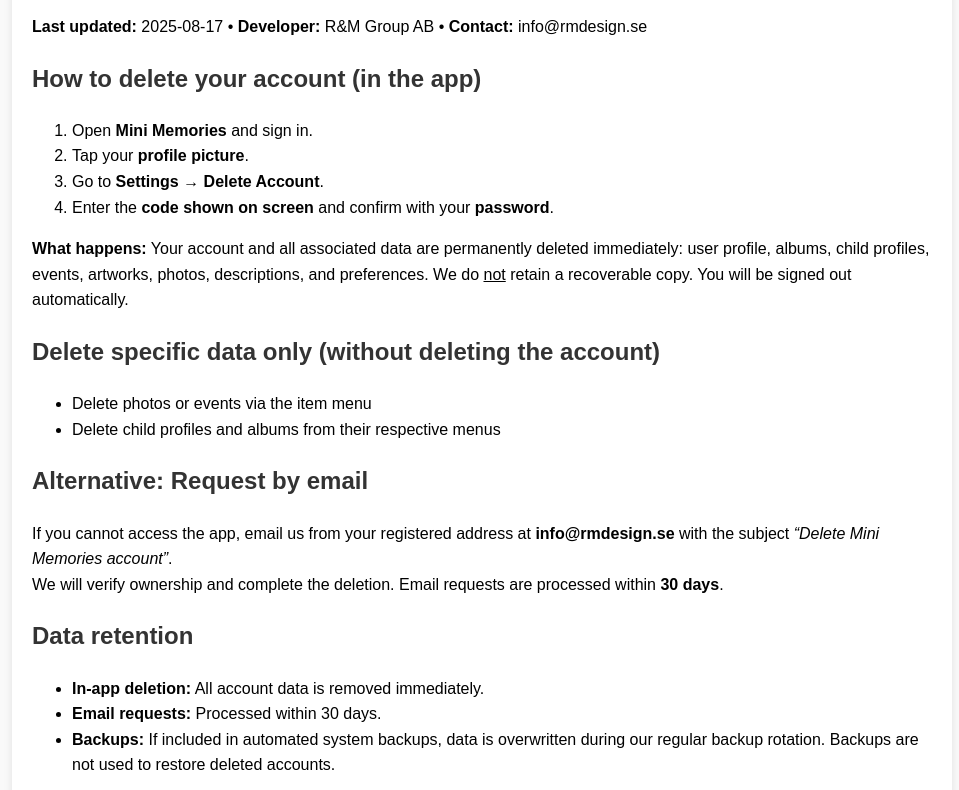
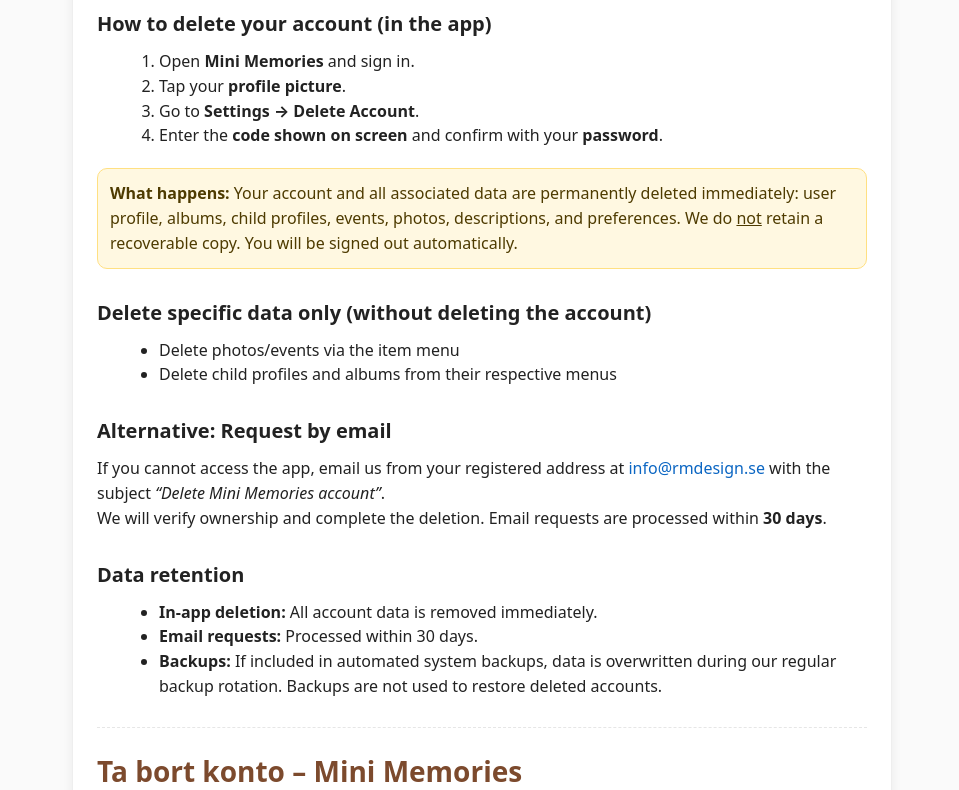
Before and after one commit to MalinPatriksson/delete-account, a plain HTML site: page index.html in a window 1280 px wide. Shown: the part 160-950 px from the top of the page, without its empty margins (158-1117 px from the left). Drawn offline with Linux system fonts and the light colour scheme.

Commit message:
Update index.html

```diff
--- a/index.html
+++ b/index.html
@@ -1,45 +1,51 @@
-<!DOCTYPE html>
+<!doctype html>
 <html lang="en">
 <head>
-  <meta charset="UTF-8">
-  <meta name="viewport" content="width=device-width, initial-scale=1.0">
+  <meta charset="utf-8" />
+  <meta name="viewport" content="width=device-width,initial-scale=1" />
   <title>Delete Account – Mini Memories</title>
   <style>
-    body {
-      font-family: Arial, sans-serif;
-      line-height: 1.6;
-      margin: 0;
-      padding: 0;
-      min-height: 100vh;
-      display: flex;
-      justify-content: center;
-      align-items: flex-start; /* ändra till center om du vill ha HELT centrerat på höjden också */
-      background: #f9f9f9;
+    :root{--bg:#fafafa;--card:#ffffff;--txt:#222;--muted:#666;--brand:#7c4a2d;}
+    body{
+      margin:0;
+      background:var(--bg);
+      color:var(--txt);
+      font:16px/1.55 system-ui,-apple-system,Segoe UI,Roboto,Helvetica,Arial,sans-serif;
+      min-height:100vh;
+      display:flex;
+      justify-content:center;
+      align-items:flex-start; /* ändra till center för helt mitt på skärmen */
     }
-    .container {
-      max-width: 900px;
-      padding: 40px 20px;
-      background: #fff;
-      box-shadow: 0 2px 8px rgba(0,0,0,0.1);
-      border-radius: 8px;
-      margin: 40px 20px;
+    .wrap{
+      max-width:820px;
+      width:100%;
+      padding:40px 20px;
+      display:flex;
+      justify-content:center;
     }
-    h1, h2 {
-      color: #333;
+    .card{
+      background:var(--card);
+      border:1px solid #eee;
+      border-radius:14px;
+      box-shadow:0 2px 12px rgba(0,0,0,.06);
+      padding:24px;
     }
-    .lang-section {
-      margin-bottom: 60px;
-      padding-bottom: 20px;
-      border-bottom: 1px solid #ddd;
-    }
+    h1{margin:0 0 8px;font-size:28px;color:var(--brand)}
+    h2{margin:28px 0 10px;font-size:20px}
+    ol{margin:10px 0 20px 22px}
+    ul{margin:8px 0 12px 22px}
+    p{margin:10px 0}
+    .meta{color:var(--muted);font-size:14px;margin-bottom:14px}
+    .lang{margin-top:28px;padding-top:22px;border-top:1px dashed #e6e6e6}
+    .note{background:#fff8e1;border:1px solid #ffe082;padding:12px;border-radius:10px;color:#4e3b00}
+    a{color:#0b66c3;text-decoration:none} a:hover{text-decoration:underline}
   </style>
 </head>
 <body>
-
-  <div class="container">
-    <div class="lang-section">
+  <main class="wrap">
+    <article class="card">
       <h1>Delete Account – Mini Memories</h1>
-      <p><strong>Last updated:</strong> 2025-08-17 • <strong>Developer:</strong> R&amp;M Group AB • <strong>Contact:</strong> info@rmdesign.se</p>
+      <p class="meta">Last updated: 2025-08-17 • Developer: R&amp;M Group AB • Contact: <a href="mailto:info@rmdesign.se">info@rmdesign.se</a></p>
 
       <h2>How to delete your account (in the app)</h2>
       <ol>
@@ -48,16 +54,16 @@
         <li>Go to <strong>Settings → Delete Account</strong>.</li>
         <li>Enter the <strong>code shown on screen</strong> and confirm with your <strong>password</strong>.</li>
       </ol>
-      <p><strong>What happens:</strong> Your account and all associated data are permanently deleted immediately: user profile, albums, child profiles, events, artworks, photos, descriptions, and preferences. We do <u>not</u> retain a recoverable copy. You will be signed out automatically.</p>
+      <p class="note"><strong>What happens:</strong> Your account and all associated data are permanently deleted immediately: user profile, albums, child profiles, events, photos, descriptions, and preferences. We do <u>not</u> retain a recoverable copy. You will be signed out automatically.</p>
 
       <h2>Delete specific data only (without deleting the account)</h2>
       <ul>
-        <li>Delete photos or events via the item menu</li>
+        <li>Delete photos/events via the item menu</li>
         <li>Delete child profiles and albums from their respective menus</li>
       </ul>
 
       <h2>Alternative: Request by email</h2>
-      <p>If you cannot access the app, email us from your registered address at <strong>info@rmdesign.se</strong> with the subject <em>“Delete Mini Memories account”</em>.<br>
+      <p>If you cannot access the app, email us from your registered address at <a href="mailto:info@rmdesign.se">info@rmdesign.se</a> with the subject <em>“Delete Mini Memories account”</em>.<br>
       We will verify ownership and complete the deletion. Email requests are processed within <strong>30 days</strong>.</p>
 
       <h2>Data retention</h2>
@@ -66,11 +72,10 @@
         <li><strong>Email requests:</strong> Processed within 30 days.</li>
         <li><strong>Backups:</strong> If included in automated system backups, data is overwritten during our regular backup rotation. Backups are not used to restore deleted accounts.</li>
       </ul>
-    </div>
 
-    <div class="lang-section">
+      <section class="lang">
         <h1>Ta bort konto – Mini Memories</h1>
-      <p><strong>Senast uppdaterad:</strong> 2025-08-17 • <strong>Utvecklare:</strong> R&amp;M Group AB • <strong>Kontakt:</strong> info@rmdesign.se</p>
+        <p class="meta">Senast uppdaterad: 2025-08-17 • Utvecklare: R&amp;M Group AB • Kontakt: <a href="mailto:info@rmdesign.se">info@rmdesign.se</a></p>
 
         <h2>Så här tar du bort ditt konto (i appen)</h2>
         <ol>
@@ -79,7 +84,7 @@
           <li>Gå till <strong>Inställningar → Radera konto</strong>.</li>
           <li>Skriv in <strong>koden som visas på skärmen</strong> och bekräfta med ditt <strong>lösenord</strong>.</li>
         </ol>
-      <p><strong>Det som händer:</strong> Ditt konto och all kopplad data raderas <u>omedelbart</u>: användarprofil, album, barnprofiler, händelser, artworks, foton, texter och inställningar. Vi sparar <u>ingen återställningsbar kopia</u>. Du loggas ut direkt.</p>
+        <p class="note"><strong>Det som händer:</strong> Ditt konto och all kopplad data raderas <u>omedelbart</u>: användarprofil, album, barnprofiler, händelser, foton, texter och inställningar. Vi sparar <u>ingen återställningsbar kopia</u>. Du loggas ut direkt.</p>
 
         <h2>Radera enskild data (utan att ta bort kontot)</h2>
         <ul>
@@ -88,7 +93,7 @@
         </ul>
 
         <h2>Alternativ: Begäran via mejl</h2>
-      <p>Om du inte kan nå appen, mejla från din registrerade adress till <strong>info@rmdesign.se</strong> med ämnet <em>“Ta bort Mini Memories-konto”</em>.<br>
+        <p>Om du inte kan nå appen, mejla från din registrerade adress till <a href="mailto:info@rmdesign.se">info@rmdesign.se</a> med ämnet <em>“Ta bort Mini Memories-konto”</em>.<br>
         Vi verifierar ägarskap och slutför borttagningen. Mejlhantering kan ta upp till <strong>30 dagar</strong>.</p>
 
         <h2>Lagring av data</h2>
@@ -97,8 +102,8 @@
           <li><strong>Via mejl:</strong> Hanteras inom 30 dagar.</li>
           <li><strong>Backuper:</strong> Om data finns i automatiska systembackuper skrivs de över vid vår ordinarie rotationsprocess. Backuper används inte för att återställa raderade konton.</li>
         </ul>
-    </div>
-  </div>
-
+      </section>
+    </article>
+  </main>
 </body>
 </html>
```
Lines whose indentation alone changed are shown as unchanged.
